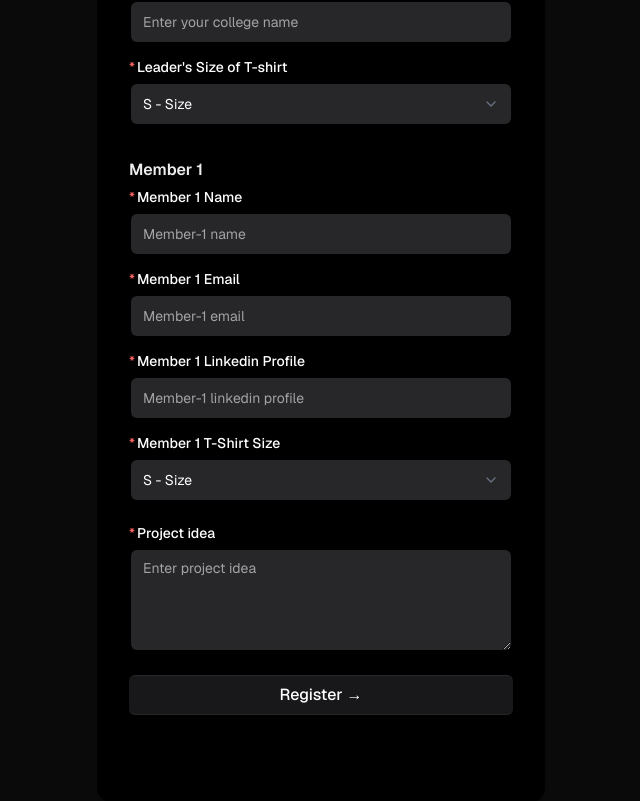
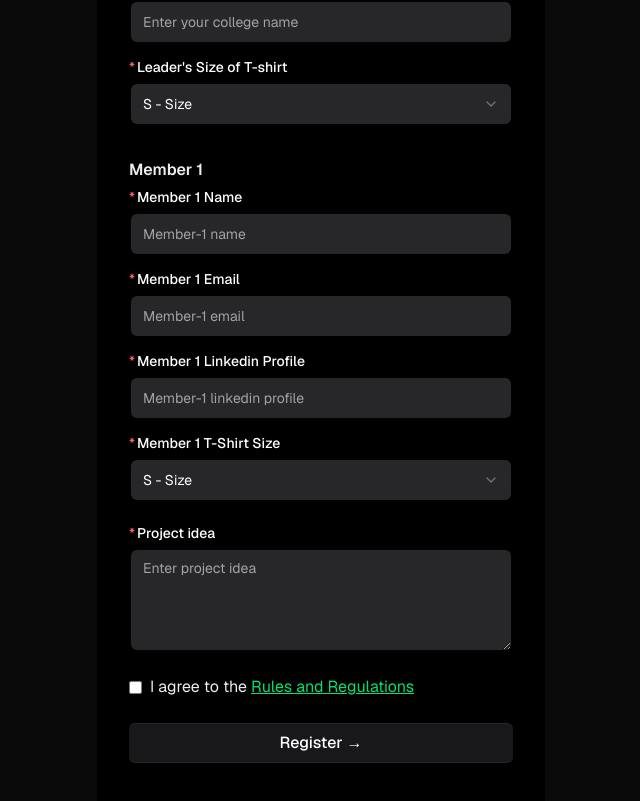
Before and after one commit to Souvik0216J/Hack-O-Lution-2025, a Next.js app: page /register in a window 1280 px wide. Shown: the part 856-1657 px from the top of the page, without its empty margins (319-959 px from the left). Built offline with nearby package versions, Linux system fonts and the light colour scheme; a web font is replaced by a local one.

Commit message:
improve rules page and imporve registration page

```diff
--- a/src/app/register/page.tsx
+++ b/src/app/register/page.tsx
@@ -346,6 +346,14 @@ function Page() {
             />
           </LabelInputContainer>
 
+          <div className="flex items-center">
+            <input type="checkbox" id="rules" name="rules" className="mr-2" required/>
+            <label >
+              I agree to the <a href="/rules" target="_blank" className="text-green-400 underline">Rules and Regulations</a>
+            </label>
+          </div>
+          <br />
+
           <button
             className="group/btn relative block h-10 w-full rounded-md bg-gradient-to-br font-medium text-white  bg-zinc-800 from-zinc-900 to-zinc-900 shadow-[0px_1px_0px_0px_#27272a_inset,0px_-1px_0px_0px_#27272a_inset] hover:cursor-pointer"
             type="submit"
@@ -360,7 +368,6 @@ function Page() {
               </>
             )
             }
-
             <BottomGradient />
           </button>
           <br />
--- a/src/app/rules/page.tsx
+++ b/src/app/rules/page.tsx
@@ -2,6 +2,7 @@
 import React from 'react'
 import { motion, Variants } from 'framer-motion'
 import { Spotlight } from '@/components/ui/spotlight-new'
+import Footer from '@/components/Footer'
 
 function RulesPage() {
   const animation: Variants = {
@@ -67,7 +68,7 @@ function RulesPage() {
           <div className="max-w-[84rem] mx-auto px-8 pt-12">
             <div className="flex flex-col justify-center items-center text-center">
               <h2 className="text-3xl md:text-4xl font-bold mb-4 glitch-text-sm" data-text="STORY OF HACKOLUTION">
-                RULES &amp; REGULATIONS
+                RULES <span className="text-green-400">&amp;</span> REGULATIONS
               </h2>
               <p className="text-muted-foreground max-w-3xl mx-auto">
                 Read carefully and follow these guidelines to ensure a fair and productive hackathon experience for everyone.
```
Also changed, not shown: public/iem.png.
